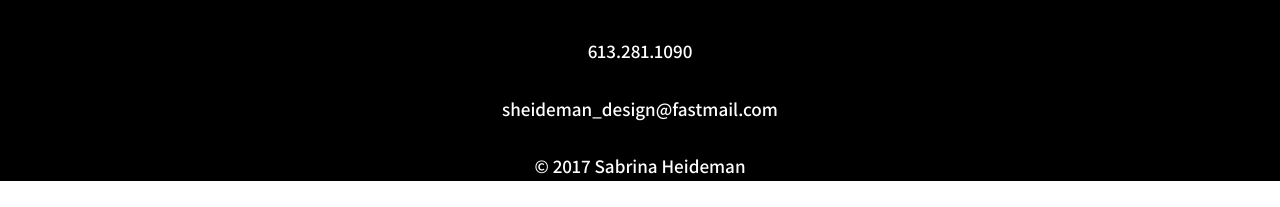
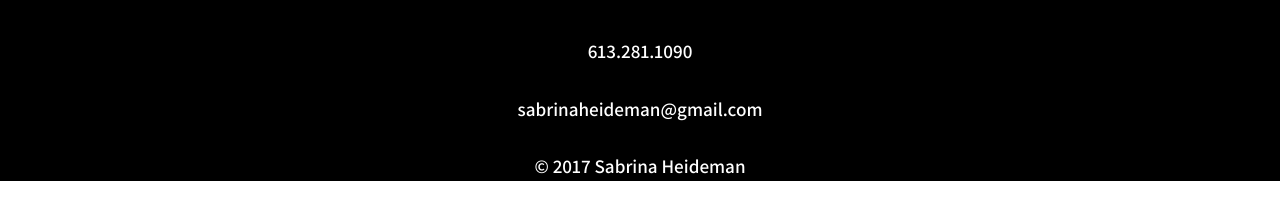
Before and after one commit to Sabrinaheideman/jekyll-portfolio, a Jekyll site: the page built from index.html, in a window 1280 px wide. Shown: the part 1005-1212 px from the top of the page. Built offline with Jekyll 4.4.1, drawn with Linux system fonts in a browser that asks for light colours.

Commit message:
change email

```diff
--- a/index.html
+++ b/index.html
@@ -65,7 +65,7 @@ layout: default
   <div>
     <h2 id="contact">contact</h2>
     <p>613.281.1090</p>
-    <p>sheideman_design@fastmail.com</p>
+    <p>sabrinaheideman@gmail.com</p>
   </div>
   <p>© 2017 Sabrina Heideman</p>
 </footer>
```
